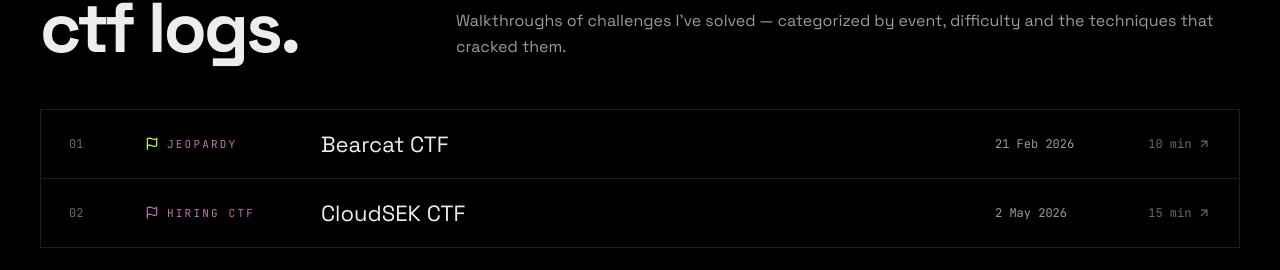
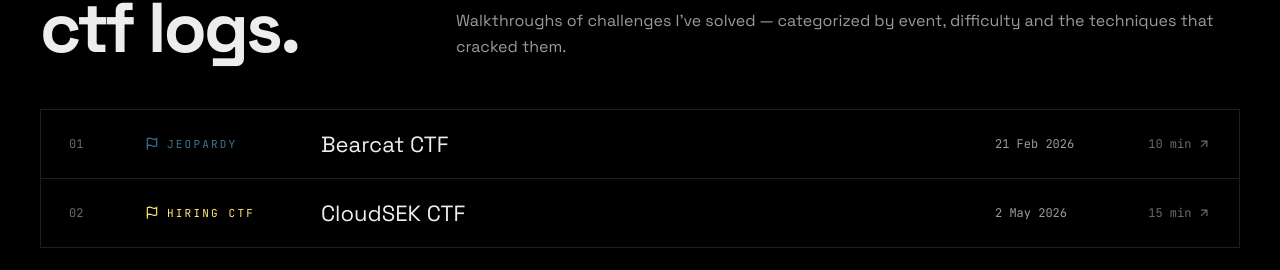
Before and after one commit to darivxe/darivxe, a plain HTML site: page index.html in a window 1280 px wide. Shown: the part 5688-5958 px from the top of the page. Drawn offline with Linux system fonts and the light colour scheme.

Commit message:
final portfolio polish and UI updates

```diff
--- a/index.html
+++ b/index.html
@@ -338,7 +338,18 @@ nav{display:flex;align-items:center;gap:1.8rem}
 .writeup-row:hover{background:var(--surface)}
 .wu-idx{font-size:12px;color:var(--text-mute)}
 .wu-type-wrap{display:flex;align-items:center;gap:.5rem}
-.wu-type{font-size:11px;letter-spacing:.2em;text-transform:uppercase;color:var(--accent)}
+.wu-type{
+  font-size:11px;
+  letter-spacing:.2em;
+  text-transform:uppercase;
+  color:#c98ad6;
+}
+.wu-type.jeopardy{
+  color:#3B7597;
+}
+.wu-type.hiring{
+  color: #FFE97D;
+}
 .wu-title{font-family:'Space Grotesk',sans-serif;font-size:clamp(16px,2vw,22px);transition:color .2s}
 .writeup-row:hover .wu-title{color:var(--accent)}
 .wu-date{font-size:12px;color:var(--text-dim)}
@@ -1137,18 +1148,18 @@ footer::before{
       <a href="./bcctf/" class="writeup-row">
         <span class="wu-idx">01</span>
         <div class="wu-type-wrap">
-          <svg width="14" height="14" viewBox="0 0 24 24" fill="none" stroke="#c6ff3d" stroke-width="2"><path d="M4 15s1-1 4-1 5 2 8 2 4-1 4-1V3s-1 1-4 1-5-2-8-2-4 1-4 1z"/><line x1="4" y1="22" x2="4" y2="15"/></svg>
-          <span class="wu-type">Jeopardy</span>
+          <svg width="14" height="14" viewBox="0 0 24 24" fill="none" stroke="#3B7597" stroke-width="2"><path d="M4 15s1-1 4-1 5 2 8 2 4-1 4-1V3s-1 1-4 1-5-2-8-2-4 1-4 1z"/><line x1="4" y1="22" x2="4" y2="15"/></svg>
+          <span class="wu-type jeopardy">JEOPARDY</span>
         </div>
-        <span class="wu-title">Bearcat CTF</span>
+        <div class="wu-title">Bearcat CTF</div>
         <span class="wu-date">21 Feb 2026</span>
         <span class="wu-read">10 min <svg width="14" height="14" viewBox="0 0 24 24" fill="none" stroke="currentColor" stroke-width="2"><line x1="7" y1="17" x2="17" y2="7"/><polyline points="7 7 17 7 17 17"/></svg></span>
       </a>
       <a href="./cctf/" class="writeup-row">
         <span class="wu-idx">02</span>
         <div class="wu-type-wrap">
-          <svg width="14" height="14" viewBox="0 0 24 24" fill="none" stroke="#bc73b3" stroke-width="2"><path d="M4 15s1-1 4-1 5 2 8 2 4-1 4-1V3s-1 1-4 1-5-2-8-2-4 1-4 1z"/><line x1="4" y1="22" x2="4" y2="15"/></svg>
-          <span class="wu-type">Hiring CTF</span>
+          <svg width="14" height="14" viewBox="0 0 24 24" fill="none" stroke="#FFE97D" stroke-width="2"><path d="M4 15s1-1 4-1 5 2 8 2 4-1 4-1V3s-1 1-4 1-5-2-8-2-4 1-4 1z"/><line x1="4" y1="22" x2="4" y2="15"/></svg>
+          <span class="wu-type hiring">Hiring CTF</span>
         </div>
         <span class="wu-title">CloudSEK CTF</span>
         <span class="wu-date">2 May 2026</span>
```
